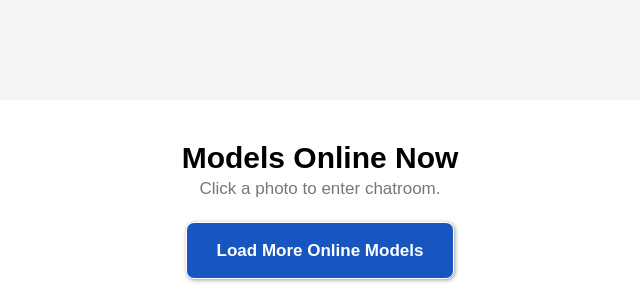
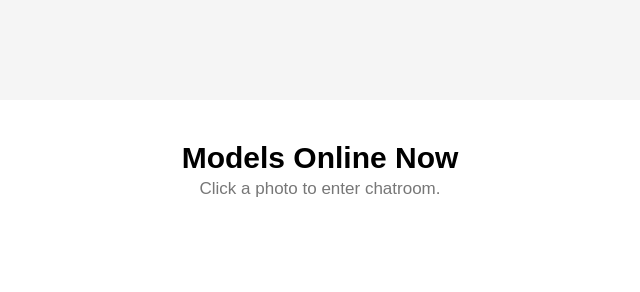
Before and after one commit to largefullmoon/JinJa2, a Flask app: template templates/index.html in a window 1280 px wide. Shown: the part 90-382 px from the top of the page, without its empty margins (320-960 px from the left). Run offline with Flask 3, Linux system fonts and the light colour scheme; the template is opened without the code that fills it, so the values that code supplies are empty.

Commit message:
remove load more button

```diff
--- a/templates/index.html
+++ b/templates/index.html
@@ -81,8 +81,6 @@
             </span>
           </div>
           {% endfor %}
-
-          <a class="button2" href="#">Load More Online Models</a>
         </section>
 
         <section class="about-us">
```
